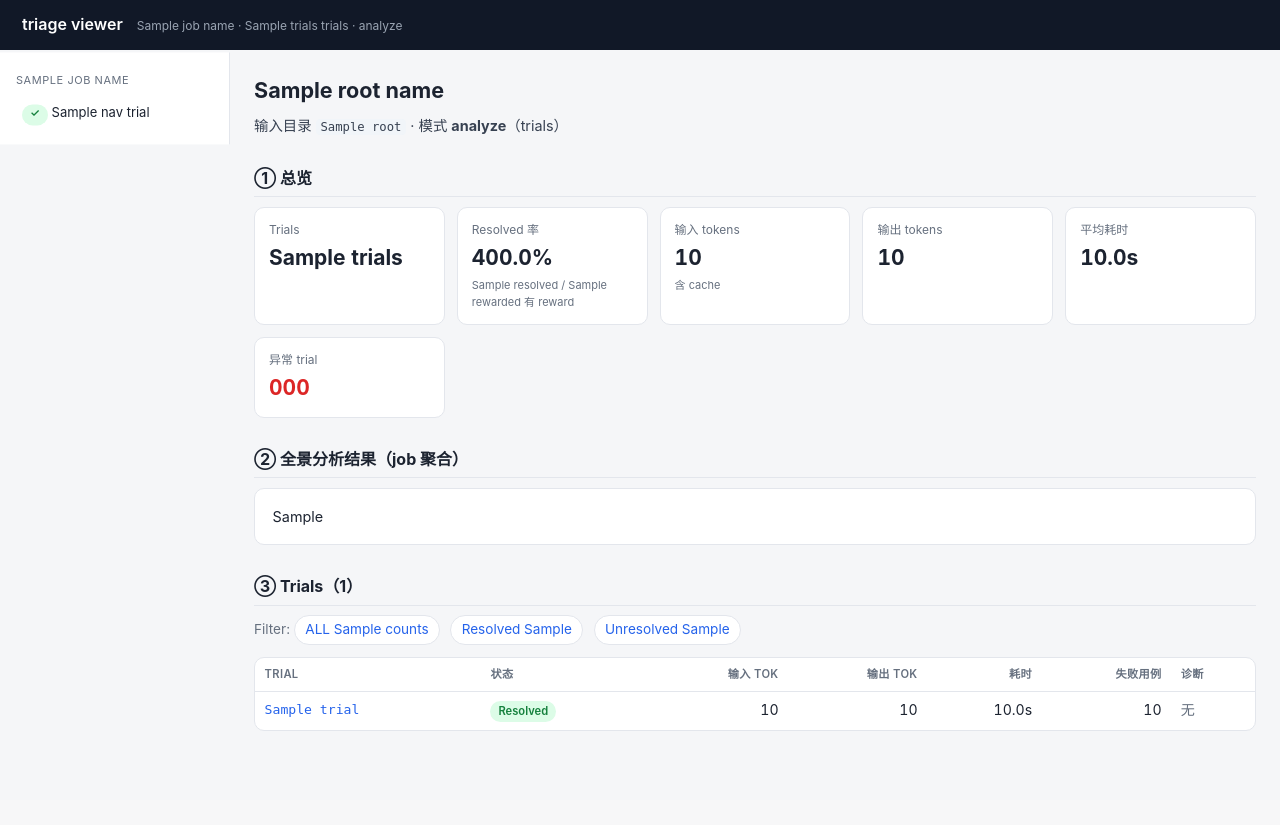
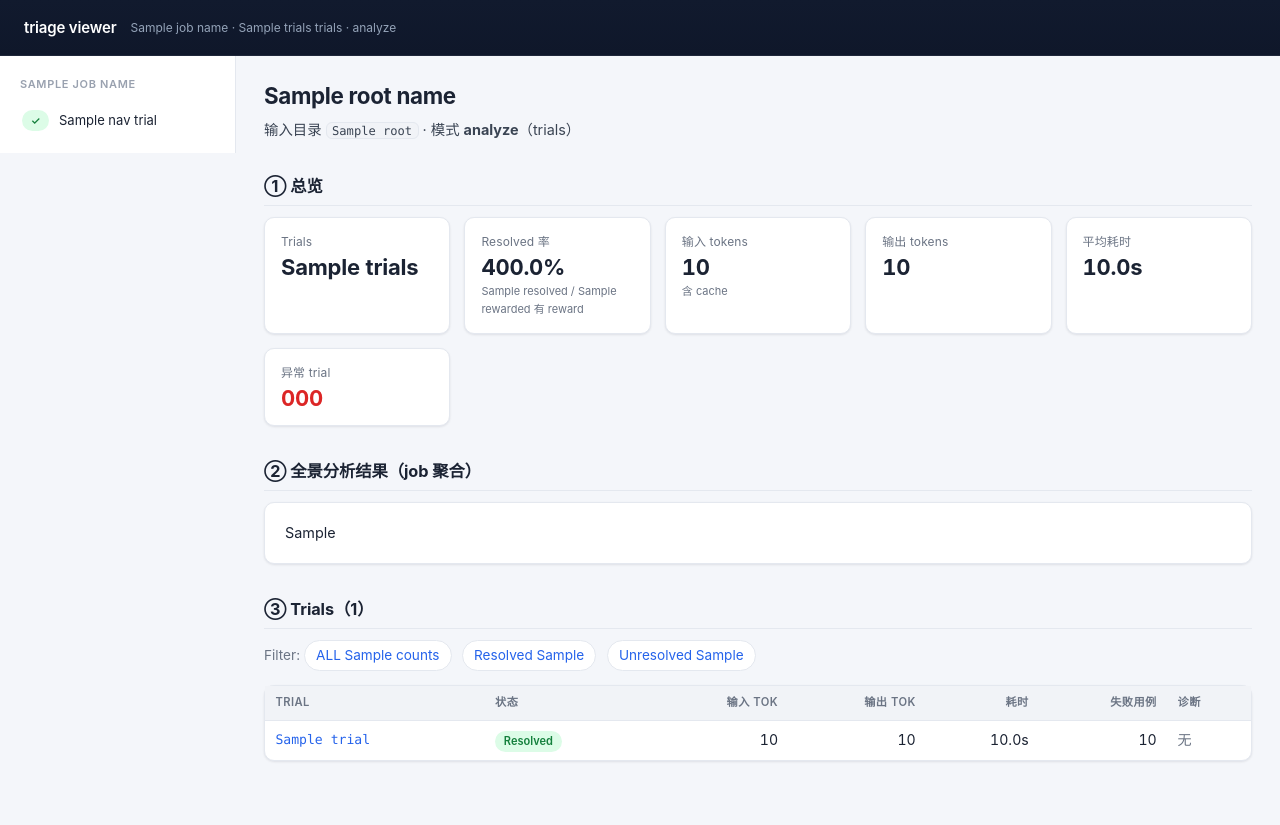
Before and after one commit to ivanbao9783/triage-kit, a FastAPI app: template src/triage_kit/viewer/templates/index.html in a window 1280 px wide. Before the commit the page ends 731 px from the top, so only its background shows below. Run offline with FastAPI, Linux system fonts and the light colour scheme; the template is opened without the code that fills it: most values are stand-ins (such as "Sample title", 1, 10 or a date in 2020).

Commit message:
P006 viewer: refine UI styling with design tokens, polished components and layout

```diff
--- a/src/triage_kit/viewer/templates/base.html
+++ b/src/triage_kit/viewer/templates/base.html
@@ -7,15 +7,48 @@
   <title>{% block title %}triage viewer{% endblock %}</title>
   <style>
     :root {
-      --bg: #f5f6f8;
-      --card: #fff;
-      --ink: #1c2330;
-      --sub: #66707f;
-      --line: #e3e6ec;
+      /* surfaces */
+      --bg: #f4f6fa;
+      --card: #ffffff;
+      --chip: #eef2f7;
+      --line: #e4e8ef;
+      --line-soft: #f1f3f7;
+
+      /* text */
+      --ink: #1b2333;
+      --sub: #6b7484;
+      --faint: #99a1af;
+
+      /* brand + semantic */
       --acc: #2563eb;
+      --acc-ink: #1d4ed8;
       --ok: #16a34a;
+      --ok-bg: #dcfce7;
+      --ok-ink: #15803d;
       --bad: #dc2626;
-      --chip: #eef2f7;
+      --bad-bg: #fee2e2;
+      --bad-ink: #b91c1c;
+      --warn-bg: #fffbeb;
+      --warn-ink: #92400e;
+
+      /* code */
+      --code-bg: #0f172a;
+      --code-ink: #e2e8f0;
+
+      /* geometry */
+      --topbar: 56px;
+      --r-sm: 6px;
+      --r: 10px;
+      --r-lg: 14px;
+      --mono: ui-monospace, SFMono-Regular, "SF Mono", Menlo, Consolas, monospace;
+      --sans: -apple-system, "Segoe UI", Roboto, "PingFang SC", "Microsoft YaHei", sans-serif;
+      --shadow: 0 1px 2px rgba(16, 24, 40, .04), 0 1px 3px rgba(16, 24, 40, .06);
+
+      /* metric colors for the phase timeline */
+      --c1: #94a3b8;
+      --c2: #60a5fa;
+      --c3: #2563eb;
+      --c4: #16a34a;
     }
 
     * {
@@ -24,36 +57,44 @@
 
     body {
       margin: 0;
-      font: 14px/1.6 -apple-system, "Segoe UI", Roboto, "PingFang SC", "Microsoft YaHei", sans-serif;
+      font: 14px/1.6 var(--sans);
       color: var(--ink);
       background: var(--bg);
+      -webkit-font-smoothing: antialiased;
+      text-rendering: optimizeLegibility;
     }
 
     a {
       color: var(--acc);
       text-decoration: none;
+      transition: color .12s ease;
     }
 
     a:hover {
+      color: var(--acc-ink);
       text-decoration: underline;
     }
 
+    /* ---------- top bar ---------- */
     header.top {
-      background: #111827;
+      min-height: var(--topbar);
+      background: linear-gradient(180deg, #111a2e, #0f172a);
       color: #fff;
-      padding: 12px 22px;
+      padding: 0 24px;
       position: sticky;
       top: 0;
       z-index: 20;
       display: flex;
       gap: 14px;
-      align-items: baseline;
+      align-items: center;
       flex-wrap: wrap;
+      border-bottom: 1px solid rgba(255, 255, 255, .06);
     }
 
     header.top .brand {
-      font-size: 16px;
+      font-size: 15px;
       font-weight: 600;
+      letter-spacing: -.01em;
     }
 
     header.top .brand a {
@@ -61,55 +102,65 @@
     }
 
     header.top .sub {
-      color: #9aa4b2;
+      color: #94a3b8;
       font-size: 12px;
+      font-weight: 400;
     }
 
+    /* ---------- layout skeleton ---------- */
     .wrap {
       display: flex;
       align-items: flex-start;
-      min-height: calc(100vh - 52px);
+      min-height: calc(100vh - var(--topbar));
     }
 
     nav {
-      width: 230px;
+      width: 236px;
       flex-shrink: 0;
       background: var(--card);
       border-right: 1px solid var(--line);
       position: sticky;
-      top: 52px;
+      top: var(--topbar);
       align-self: flex-start;
-      max-height: calc(100vh - 52px);
+      max-height: calc(100vh - var(--topbar));
       overflow-y: auto;
-      padding: 12px;
+      padding: 14px 12px;
     }
 
     nav .grp {
       font-size: 11px;
-      color: var(--sub);
+      font-weight: 600;
+      color: var(--faint);
       text-transform: uppercase;
-      letter-spacing: .05em;
-      margin: 8px 4px 6px;
+      letter-spacing: .06em;
+      margin: 6px 8px 8px;
       word-break: break-all;
     }
 
     nav .item {
       display: block;
-      padding: 7px 10px;
-      border-radius: 6px;
+      padding: 8px 10px;
+      border-radius: var(--r-sm);
       font-size: 13px;
       color: var(--ink);
       word-break: break-all;
+      transition: background .12s ease, color .12s ease;
+    }
+
+    nav .item .badge {
+      margin-right: 6px;
     }
 
     nav .item:hover {
       background: var(--chip);
+      color: var(--ink);
       text-decoration: none;
     }
 
     nav .item.on {
       background: var(--acc);
       color: #fff;
+      box-shadow: var(--shadow);
     }
 
     nav .item.on .badge {
@@ -120,52 +171,62 @@
     main {
       flex: 1;
       min-width: 0;
-      padding: 20px 24px;
-      max-width: 1180px;
+      padding: 24px 28px 48px;
+      max-width: 1200px;
     }
 
+    /* ---------- typography ---------- */
     h1 {
-      font-size: 1.35rem;
-      margin: .2rem 0 .4rem;
+      font-size: 1.4rem;
+      line-height: 1.25;
+      letter-spacing: -.015em;
+      margin: .1rem 0 .5rem;
       word-break: break-all;
     }
 
     h2 {
-      font-size: 1rem;
-      margin: 1.8rem 0 .6rem;
-      padding-bottom: .3rem;
+      font-size: 1.02rem;
+      letter-spacing: -.005em;
+      margin: 2rem 0 .7rem;
+      padding-bottom: .35rem;
       border-bottom: 1px solid var(--line);
     }
 
     h3 {
-      font-size: .75rem;
-      margin: .2rem 0 .8rem;
+      font-size: .72rem;
+      font-weight: 600;
+      margin: .1rem 0 .8rem;
       color: var(--sub);
       text-transform: uppercase;
-      letter-spacing: .04em;
+      letter-spacing: .05em;
     }
 
     code {
-      background: #f1f5f9;
-      padding: .05rem .3rem;
-      border-radius: 4px;
-      font-size: .85em;
+      background: var(--line-soft);
+      border: 1px solid var(--line);
+      padding: .04rem .34rem;
+      border-radius: var(--r-sm);
+      font-family: var(--mono);
+      font-size: .84em;
     }
 
+    /* ---------- card ---------- */
     .card {
       background: var(--card);
       border: 1px solid var(--line);
-      border-radius: 10px;
-      padding: 1rem 1.1rem;
-      margin-bottom: 1rem;
+      border-radius: var(--r);
+      padding: 18px 20px;
+      margin-bottom: 16px;
+      box-shadow: var(--shadow);
     }
 
     .grid {
       display: grid;
-      gap: 12px;
-      grid-template-columns: repeat(auto-fit, minmax(170px, 1fr));
+      gap: 14px;
+      grid-template-columns: repeat(auto-fit, minmax(172px, 1fr));
     }
 
+    /* ---------- table ---------- */
     table {
       border-collapse: collapse;
       width: 100%;
@@ -174,7 +235,7 @@
     th,
     td {
       text-align: left;
-      padding: .45rem .6rem;
+      padding: .5rem .65rem;
       border-bottom: 1px solid var(--line);
       vertical-align: top;
       font-size: .88rem;
@@ -184,44 +245,54 @@
       font-size: .7rem;
       font-weight: 600;
       text-transform: uppercase;
-      letter-spacing: .03em;
+      letter-spacing: .04em;
       color: var(--sub);
+      background: var(--line-soft);
+      border-bottom: 1px solid var(--line);
+      white-space: nowrap;
     }
 
     .filters {
-      margin: .1rem 0 .8rem;
+      margin: .1rem 0 .9rem;
       font-size: .85rem;
       color: var(--sub);
     }
 
     .filters a {
       display: inline-block;
-      padding: .18rem .65rem;
+      padding: .22rem .7rem;
       margin-right: .4rem;
       border: 1px solid var(--line);
       border-radius: 999px;
       background: #fff;
       font-variant-numeric: tabular-nums;
+      transition: all .12s ease;
     }
 
     .filters a:hover {
       text-decoration: none;
       border-color: var(--acc);
       color: var(--acc);
+      background: #f7faff;
     }
 
     .filters a.active {
-      background: #111827;
+      background: var(--acc);
       color: #fff;
-      border-color: #111827;
+      border-color: var(--acc);
+      box-shadow: var(--shadow);
     }
 
     tr:last-child td {
       border-bottom: 0;
     }
 
+    tbody tr {
+      transition: background .1s ease;
+    }
+
     tbody tr:hover td {
-      background: #fafbfc;
+      background: #f8fafc;
     }
 
     td.num,
@@ -231,27 +302,32 @@
     }
 
     td.name {
-      font-family: ui-monospace, monospace;
+      font-family: var(--mono);
       font-size: .82rem;
       word-break: break-all;
     }
 
+    /* ---------- KPI ---------- */
     .kpi {
       background: var(--card);
       border: 1px solid var(--line);
-      border-radius: 10px;
-      padding: 12px 14px;
+      border-radius: var(--r);
+      padding: 14px 16px;
+      box-shadow: var(--shadow);
     }
 
     .kpi .k {
       font-size: 12px;
       color: var(--sub);
+      letter-spacing: .01em;
     }
 
     .kpi .v {
-      font-size: 21px;
+      font-size: 22px;
       font-weight: 700;
-      margin-top: 2px;
+      line-height: 1.2;
+      margin-top: 3px;
+      letter-spacing: -.01em;
       font-variant-numeric: tabular-nums;
       word-break: break-all;
     }
@@ -267,39 +343,44 @@
     .kpi .n {
       font-size: 11px;
       color: var(--sub);
-      margin-top: 2px;
+      margin-top: 3px;
     }
 
     .bar {
       height: 8px;
       background: var(--chip);
-      border-radius: 4px;
+      border-radius: 999px;
       overflow: hidden;
-      margin-top: 8px;
+      margin-top: 9px;
     }
 
     .bar i {
       display: block;
       height: 100%;
-      background: var(--ok);
+      background: linear-gradient(90deg, #22c55e, var(--ok));
+      border-radius: 999px;
+      transition: width .3s ease;
     }
 
+    /* ---------- badges ---------- */
     .badge {
       display: inline-block;
-      padding: .1rem .5rem;
+      padding: .14rem .55rem;
       border-radius: 999px;
-      font-size: .7rem;
+      font-size: .69rem;
       font-weight: 600;
+      line-height: 1.5;
+      white-space: nowrap;
     }
 
     .b-ok {
-      background: #dcfce7;
-      color: #15803d;
+      background: var(--ok-bg);
+      color: var(--ok-ink);
     }
 
     .b-bad {
-      background: #fee2e2;
-      color: #b91c1c;
+      background: var(--bad-bg);
+      color: var(--bad-ink);
     }
 
     .b-neu {
@@ -343,37 +435,66 @@
       vertical-align: -1px;
     }
 
+    /* ---------- code ---------- */
     pre {
-      background: #0f172a;
-      color: #e2e8f0;
-      padding: .8rem 1rem;
-      border-radius: 8px;
+      background: var(--code-bg);
+      color: var(--code-ink);
+      border: 1px solid rgba(255, 255, 255, .06);
+      padding: .85rem 1rem;
+      border-radius: var(--r-sm);
       overflow: auto;
+      font-family: var(--mono);
       font-size: .8rem;
-      line-height: 1.5;
+      line-height: 1.55;
       max-height: 420px;
     }
 
+    /* ---------- rendered markdown ---------- */
     .md {
-      line-height: 1.65;
+      line-height: 1.68;
       font-size: .9rem;
     }
 
     .md h1 {
-      font-size: 1.1rem;
+      font-size: 1.12rem;
+      margin: 1.1rem 0 .4rem;
     }
 
     .md h2 {
-      font-size: .98rem;
+      font-size: 1rem;
       border: 0;
-      margin: 1rem 0 .3rem;
+      margin: 1.1rem 0 .35rem;
+      padding: 0;
     }
 
     .md h3 {
       font-size: .9rem;
       text-transform: none;
       letter-spacing: 0;
-      margin: .9rem 0 .3rem;
+      margin: 1rem 0 .3rem;
+    }
+
+    .md p {
+      margin: .55rem 0;
+    }
+
+    .md ul,
+    .md ol {
+      margin: .45rem 0;
+      padding-left: 1.3rem;
+    }
+
+    .md li {
+      margin: .18rem 0;
+    }
+
+    .md blockquote {
+      margin: .7rem 0;
+      padding: .15rem .9rem;
+      border-left: 3px solid var(--acc);
+      background: var(--line-soft);
+      border-radius: 0 var(--r-sm) var(--r-sm) 0;
+      color: var(--sub);
     }
 
     .md td,
@@ -403,29 +560,32 @@
 
     .kv {
       font-size: .9rem;
-      color: #374151;
+      color: #3a4453;
       margin: .35rem 0;
     }
 
-    /* tab bar — URL-param driven (?tab=), so it stays JS-free */
+    /* ---------- tabs ---------- */
     .tabs {
       display: flex;
-      gap: 2px;
+      gap: 4px;
       border-bottom: 1px solid var(--line);
-      margin: .6rem 0 1.1rem;
+      margin: .7rem 0 1.2rem;
       flex-wrap: wrap;
     }
 
     .tab {
-      padding: 8px 14px;
+      padding: 9px 15px;
       font-size: 13px;
       color: var(--sub);
       border-bottom: 2px solid transparent;
       margin-bottom: -1px;
+      border-radius: var(--r-sm) var(--r-sm) 0 0;
+      transition: color .12s ease, background .12s ease;
     }
 
     .tab:hover {
       color: var(--ink);
+      background: var(--line-soft);
       text-decoration: none;
     }
 
```
Also changed, not shown: other parts of src/triage_kit/viewer/templates/base.html (+74 -48 lines).
